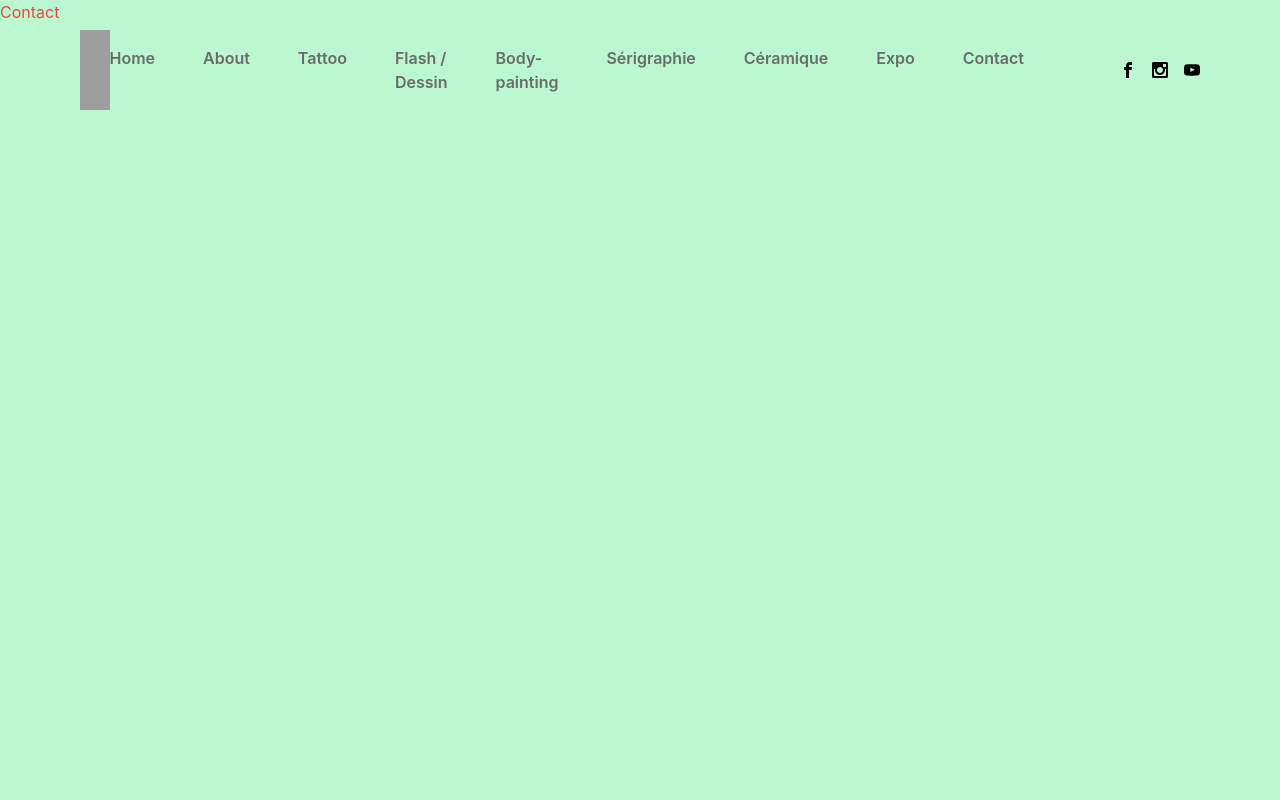
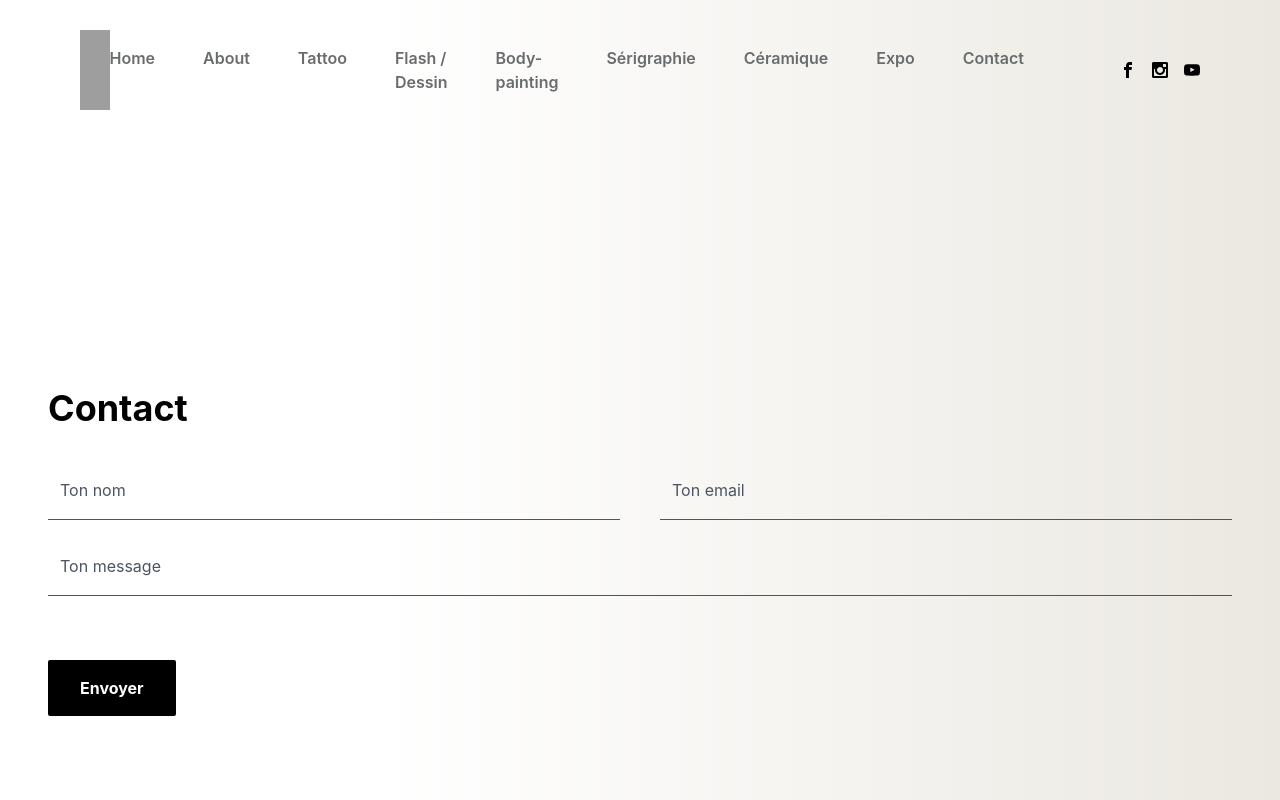
Before and after one commit to Anne-Flower/CGuillerminPortefolio, a React (Create React App) app: page /contact in a window 1280 px wide. Built offline with nearby package versions, Linux system fonts and the light colour scheme; grey boxes are pictures that could not be loaded.

Commit message:
style: page contact

```diff
--- a/src/pages/About.jsx
+++ b/src/pages/About.jsx
@@ -1,8 +1,9 @@
 import React from "react";
+
 
 const About = () => {
   return (
-    <div className="section bg-white w-full h-full pt-40 flex flex-col gap-y-8 lg:px-12 items-center justify-center ">
+    <div className="section bg-gradient-to-r from-white from-30% to-[#ebe8e1] w-full lg:h-screen h-full pt-40 flex flex-col gap-y-8 lg:px-16 items-center justify-center ">
 
       <h1 className="text-4xl ">Chloé Guillermin</h1>
       <p className="text-lg px-6  flex justify-center lg:pt-24">Après des études de graphisme à Lyon, c’est aux Beaux-arts de Besançon qu’elle fait ses
--- a/src/pages/Contact.jsx
+++ b/src/pages/Contact.jsx
@@ -1,8 +1,41 @@
 import React from "react";
+import Button from "../components/common/Button";
 
 const Contact = () => {
   return (
-    <h1 className="bg-green-200 w-full h-screen text-red-500">Contact</h1>
+    <section className="bg-gradient-to-r from-white from-30% to-[#ebe8e1]">
+      <div className="mx-auto h-full">
+        <div className="flex flex-col lg:flex-row  h-screen items-center justify-start pt-36 gap-x-8 text-center lg:text-left">
+        <div></div>
+        <div className="lg:flex-1 lg:pt-32 px-4 ">
+          <h1 className="font-bold py-8 text-4xl">Contact</h1>
+          <form className="bg-transparent flex flex-col gap-y-4">
+            <div className="flex gap-x-10">
+              <input
+              className="bg-transparent h-[60px] w-full pl-3 placeholder:text-gray-600 border-b border-gray-600"
+              type="text"
+              placeholder="Ton nom"/>
+              <input
+              className="bg-transparent h-[60px] w-full pl-3 placeholder:text-gray-600 border-b border-gray-600"
+              type="text"
+              placeholder="Ton email"/>
+            </div>
+            <input
+              className="bg-transparent h-[60px] w-full pl-3 placeholder:text-gray-600 border-b border-gray-600"
+              type="text"
+              placeholder="Ton message"/>
+              <div className="mt-12">
+              <Button>Envoyer</Button>
+              </div>
+          </form>
+        </div>
+        <div></div>
+        </div>
+
+      </div>
+
+
+    </section>
   )
 }
 
--- a/src/pages/ExpoFestival.jsx
+++ b/src/pages/ExpoFestival.jsx
@@ -2,8 +2,8 @@ import React from "react";
 
 const Expo = () => {
   return (
-    <div className="bg-white w-full h-full pt-40 flex flex-col gap-y-8 lg:px-12 px-8 ">
-      <h1 className="font-semibold text-3xl flex items-center justify-center">Expo / Festivals </h1>
+    <div className="bg-gradient-to-r from-white from-30% to-[#ebe8e1] w-full lg:h-full h-full pt-40 flex flex-col gap-y-8 lg:px-24 px-8 ">
+      <h1 className="font-semibold text-3xl flex items-center justify-center ">Expositions / Festivals </h1>
 
     <p><span className="text-lg font-semibold">2023 : </span>
 Performance body-painting, Festival Magdalena, Mas des Brousses, Montpellier
```
